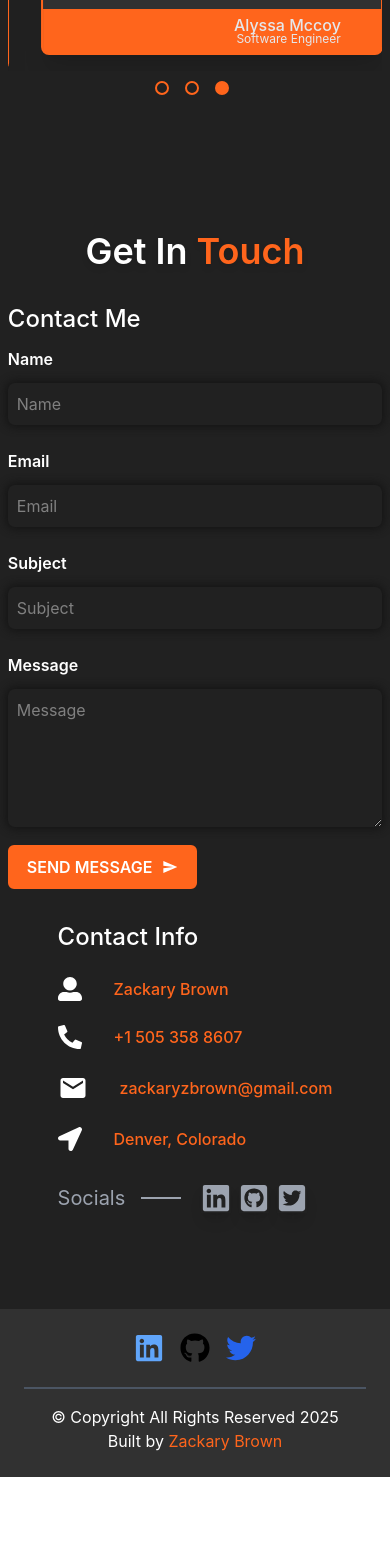
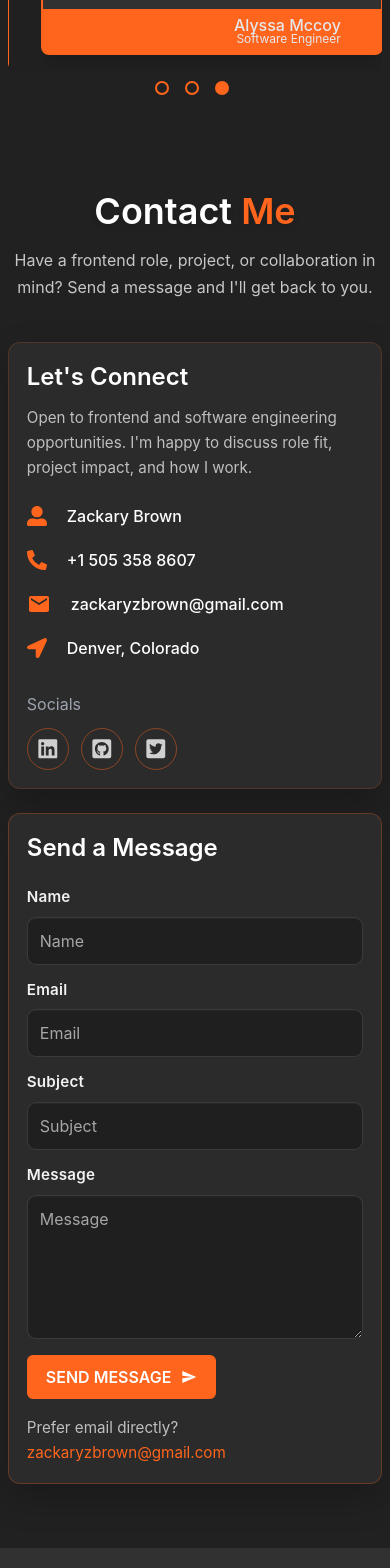
Before and after one commit to ZacksBroDev/Zacks-Portfolio, a React (Vite) app: page / in a window 390 px wide. Shown: the part 3840-5408 px from the top of the page. Before the commit the page ends 5317 px from the top, so only its background shows below. Built offline with nearby package versions, Linux system fonts and the light colour scheme; no server answers.

Commit message:
Improve contact section readability with card layout and stronger form contrast

```diff
--- a/src/pages/Contact/Contact.css
+++ b/src/pages/Contact/Contact.css
@@ -6,26 +6,82 @@
     overflow: hidden;
 }
 
+.contact-section {
+    position: relative;
+}
+
+.contact-intro {
+    color: #c7c7c7;
+    line-height: 1.7;
+}
+
+.contact-panel {
+    background: #2b2b2b;
+    border: 1px solid rgba(255, 101, 28, 0.25);
+    border-radius: 12px;
+    padding: 24px;
+    box-shadow: 0 14px 35px rgba(0, 0, 0, 0.22);
+}
+
+.contact-panel--info {
+    border-color: rgba(255, 101, 28, 0.18);
+}
+
+.contact-panel--form {
+    border-color: rgba(255, 101, 28, 0.28);
+}
+
+.contact-support-text {
+    color: #bfbfbf;
+    line-height: 1.65;
+    font-size: 0.95rem;
+}
+
+.contact-social-chip {
+    display: inline-flex;
+    align-items: center;
+    justify-content: center;
+    width: 42px;
+    height: 42px;
+    border-radius: 999px;
+    border: 1px solid rgba(255, 101, 28, 0.45);
+    color: #d0d0d0;
+    font-size: 1.35rem;
+    transition: all 0.25s ease;
+}
+
+.contact-social-chip:hover {
+    color: #ff651c;
+    border-color: #ff651c;
+    transform: translateY(-2px);
+}
+
 .input-label {
     display: block;
-    margin-top: 12px;
-    color: white;
+    margin-top: 14px;
+    margin-bottom: 8px;
+    color: #f2f2f2;
     font-weight: 600;
+    letter-spacing: 0.2px;
+    font-size: 0.95rem;
 }
 
 .input-field {
-    display: inline-block;
-    padding: 9px;
-    border-radius: 7px;
-    box-shadow: 0 0 9px 2px #141414;
-    margin: 12px 0;
+    display: block;
+    padding: 11px 12px;
+    border-radius: 9px;
+    border: 1px solid rgba(255, 255, 255, 0.12);
+    box-shadow: inset 0 1px 0 rgba(255, 255, 255, 0.03);
+    margin: 0;
     width: 100%;
-    background-color: #212121;
-    color: gray;
+    background-color: #1f1f1f;
+    color: #f0f0f0;
+    transition: border-color 0.2s ease, box-shadow 0.2s ease, background-color 0.2s ease;
 }
 
 .input-field::placeholder {
-    color: gray;
+    color: #a6a6a6;
+    opacity: 1;
 }
 
 .input-field:disabled {
@@ -35,7 +91,9 @@
 
 .input-field:focus {
     outline: none;
-    box-shadow: 0 0 5px 2px #FF651C;
+    border-color: #FF651C;
+    background-color: #222222;
+    box-shadow: 0 0 0 3px rgba(255, 101, 28, 0.2);
 }
 
 .form-status {
@@ -43,6 +101,7 @@
     padding: 12px 14px;
     border-radius: 7px;
     border: 1px solid transparent;
+    line-height: 1.5;
 }
 
 .form-status--success {
@@ -67,3 +126,9 @@ input:-webkit-autofill:focus {
 input[data-autocompleted] {
     background-color: transparent !important;
 }
+
+@media only screen and (max-width: 768px) {
+    .contact-panel {
+        padding: 18px;
+    }
+}
--- a/src/pages/Contact/index.js
+++ b/src/pages/Contact/index.js
@@ -63,7 +63,7 @@ const Contact = () => {
       setFormStatus({
         type: "error",
         message:
-          "The contact form is not configured yet. Please reach out by email or LinkedIn for now.",
+          `The form is temporarily unavailable. Prefer email directly? ${SITE_PROFILE.email}`,
       });
       return;
     }
@@ -105,15 +105,69 @@ const Contact = () => {
   };
 
   return (
-    <div className="parent py-24 mt-4">
-      <div>
-        <h1 className="text-4xl font-semibold drop-shadow-md text-center">
-          Get In <span className="text-primary">Touch</span>
+    <section className="parent py-16 md:py-20 mt-2 contact-section" aria-labelledby="contact-heading">
+      <div className="max-w-5xl mx-auto">
+        <h1 id="contact-heading" className="text-4xl font-semibold drop-shadow-md text-center">
+          Contact <span className="text-primary">Me</span>
         </h1>
+        <p className="contact-intro text-center mt-4 max-w-3xl mx-auto">
+          Have a frontend role, project, or collaboration in mind? Send a message and I&apos;ll get back to you.
+        </p>
       </div>
-      <div className="grid grid-cols-1 md:grid-cols-2 gap-8 mt-8">
-        <div>
-          <h2 className="text-2xl font-medium">Contact Me</h2>
+
+      <div className="grid grid-cols-1 lg:grid-cols-2 gap-6 md:gap-8 mt-10 max-w-5xl mx-auto">
+        <div className="contact-panel contact-panel--info">
+          <h2 className="text-2xl font-semibold">Let&apos;s Connect</h2>
+          <p className="contact-support-text mt-3">
+            Open to frontend and software engineering opportunities. I&apos;m happy to discuss role fit, project impact, and how I work.
+          </p>
+
+          <div className="mt-6 space-y-5">
+            <div className="flex items-center">
+              <FaUserAlt className="text-xl mr-5 text-primary"></FaUserAlt>
+              <h3 className="font-medium text-white">{SITE_PROFILE.name}</h3>
+            </div>
+            <div className="flex items-center">
+              <FaPhoneAlt className="text-xl mr-5 text-primary"></FaPhoneAlt>
+              <a href={SITE_PROFILE.phoneHref} className="font-medium text-white hover:text-primary duration-300">
+                {SITE_PROFILE.phoneDisplay}
+              </a>
+            </div>
+            <div className="flex items-center">
+              <MdEmail className="text-2xl mr-5 text-primary"></MdEmail>
+              <a href={SITE_PROFILE.emailHref} className="font-medium text-white hover:text-primary duration-300">
+                {SITE_PROFILE.email}
+              </a>
+            </div>
+            <div className="flex items-center">
+              <FaLocationArrow className="text-xl mr-5 text-primary"></FaLocationArrow>
+              <h3 className="font-medium text-white">{SITE_PROFILE.location}</h3>
+            </div>
+          </div>
+
+          <div className="mt-8 flex items-center flex-wrap gap-3">
+            <h3 className="text-base text-neutral w-full">Socials</h3>
+            {SOCIAL_LINKS.map((link) => {
+              const Icon = socialIcons[link.key];
+
+              return (
+                <a
+                  key={link.key}
+                  href={link.href}
+                  target="_blank"
+                  rel="noopener noreferrer"
+                  aria-label={link.ariaLabel}
+                  className="contact-social-chip"
+                >
+                  <Icon></Icon>
+                </a>
+              );
+            })}
+          </div>
+        </div>
+
+        <div className="contact-panel contact-panel--form">
+          <h2 className="text-2xl font-semibold">Send a Message</h2>
           <form ref={form} onSubmit={handleSend}>
             <div className="honeypot-field" aria-hidden="true">
               <label htmlFor="company">Company</label>
@@ -125,7 +179,8 @@ const Contact = () => {
                 autoComplete="off"
               />
             </div>
-            <div className="grid grid-cols-1 lg:grid-cols-2 lg:gap-6">
+
+            <div className="grid grid-cols-1 sm:grid-cols-2 sm:gap-4 mt-2">
               <div>
                 <label className="input-label" htmlFor="name">
                   Name
@@ -155,6 +210,7 @@ const Contact = () => {
                 />
               </div>
             </div>
+
             <label className="input-label" htmlFor="subject">
               Subject
             </label>
@@ -179,16 +235,19 @@ const Contact = () => {
               placeholder="Message"
               required
             ></textarea>
+
             <PrimaryBtn
               type="submit"
-              disabled={isSubmitting || !isEmailConfigured}
-              aria-disabled={isSubmitting || !isEmailConfigured}
+              className="mt-4"
+              disabled={isSubmitting}
+              aria-disabled={isSubmitting}
             >
               <span>{isSubmitting ? "Sending..." : "Send Message"}</span>
               <span>
                 <MdSend />
               </span>
             </PrimaryBtn>
+
             {formStatus.message && (
               <p
                 className={`form-status ${
@@ -202,67 +261,17 @@ const Contact = () => {
                 {formStatus.message}
               </p>
             )}
-            {!isEmailConfigured && (
-              <p className="text-sm text-neutral mt-4">
-                The form is awaiting EmailJS environment variables. In the
-                meantime, email{" "}
-                <a
-                  href={SITE_PROFILE.emailHref}
-                  className="text-primary hover:underline"
-                >
-                  {SITE_PROFILE.email}
-                </a>
-                .
-              </p>
-            )}
+
+            <p className="contact-support-text mt-4">
+              Prefer email directly?{" "}
+              <a href={SITE_PROFILE.emailHref} className="text-primary hover:underline">
+                {SITE_PROFILE.email}
+              </a>
+            </p>
           </form>
         </div>
-        <div className="mx-auto md:ml-64">
-          <h2 className="text-2xl font-medium">Contact Info</h2>
-          <div className="flex items-center my-6">
-            <FaUserAlt className="text-2xl mr-8 hover:text-primary cursor-pointer duration-300"></FaUserAlt>
-            <h3 className="font-medium text-primary">{SITE_PROFILE.name}</h3>
-          </div>
-          <div className="flex items-center my-6">
-            <FaPhoneAlt className="text-2xl mr-8 hover:text-primary cursor-pointer duration-300"></FaPhoneAlt>
-            <a href={SITE_PROFILE.phoneHref} className="font-medium text-primary hover:underline">
-              {SITE_PROFILE.phoneDisplay}
-            </a>
-          </div>
-          <div className="flex items-center my-6">
-            <MdEmail className="text-3xl mr-8 hover:text-primary cursor-pointer duration-300"></MdEmail>
-            <a href={SITE_PROFILE.emailHref} className="font-medium text-primary hover:underline">
-              {SITE_PROFILE.email}
-            </a>
-          </div>
-          <div className="flex items-center my-6">
-            <FaLocationArrow className="text-2xl mr-8 hover:text-primary cursor-pointer duration-300"></FaLocationArrow>
-
-            <h3 className="font-medium text-primary">{SITE_PROFILE.location}</h3>
-          </div>
-          <div className="mt-8 flex items-center">
-            <h3 className="text-xl text-neutral">Socials</h3>
-            <div className="bg-gray-400 w-10 h-[2px] mx-4"></div>
-            {SOCIAL_LINKS.map((link) => {
-              const Icon = socialIcons[link.key];
-
-              return (
-                <a
-                  key={link.key}
-                  href={link.href}
-                  target="_blank"
-                  rel="noopener noreferrer"
-                  aria-label={link.ariaLabel}
-                  className="text-3xl text-neutral hover:text-primary hover:-translate-y-1.5 shadow-lg mx-1 duration-300"
-                >
-                  <Icon></Icon>
-                </a>
-              );
-            })}
-          </div>
-        </div>
       </div>
-    </div>
+    </section>
   );
 };
 
```
